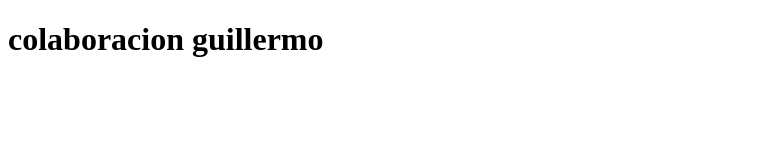
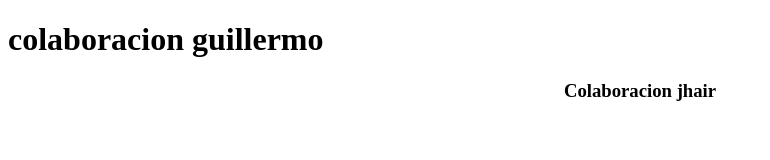
Before and after one commit to guillermosifu/colaborativo, a plain HTML site: page index.html in a window 1280 px wide. Shown: the whole page, without its empty margins (0-770 px from the left). Drawn offline with Linux system fonts and the light colour scheme.

Commit message:
colaboracion jhair

```diff
--- a/index.html
+++ b/index.html
@@ -5,8 +5,21 @@
     <meta http-equiv="X-UA-Compatible" content="IE=edge">
     <meta name="viewport" content="width=device-width, initial-scale=1.0">
     <title>Document</title>
+
+    <style>
+           h3{
+            text-align: center;
+           }
+    </style>
 </head>
 <body>
     <h1>colaboracion guillermo </h1>
+
+
+    <footer>
+
+        <h3>Colaboracion jhair</h3>
+
+    </footer>
 </body>
 </html>
```
